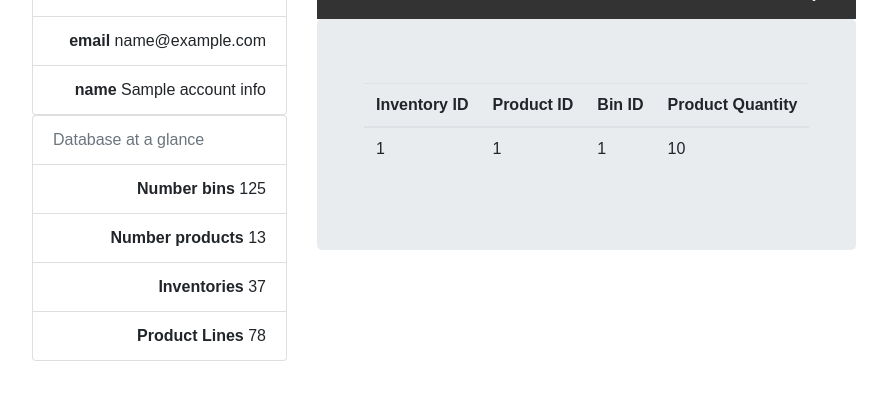
After one commit to zachoines/Warehouse-Management-System-, a Flask app: template app/templates/actions/inventory_view.html in a window 1280 px wide; the page is wider, and only the part inside the window is pictured. The commit adds this page. Shown: the part 389-800 px from the top of that part, without its empty margins (53-940 px from the left). Run offline with Flask 2, Linux system fonts and the light colour scheme; the visitor is signed in with stand-in values (Sample User, id 1); tables that the repository leaves empty hold one stand-in row (values such as "Sample post"); the template is opened without the code that fills it: most values are stand-ins (such as "Sample title", 1, 10 or a date in 2020); some libraries are stand-ins or nearby versions.

Commit message:
Added full create, edit, delete, and view of inventory items.

```diff
--- a/MySQL Scripts/Inventory.sql
+++ b/MySQL Scripts/Inventory.sql
@@ -4,5 +4,9 @@ CREATE TABLE `WMS`.`_inventory` (
 	`ProductID` BIGINT NOT NULL,
 	`QTY` BIGINT NOT NULL,
   PRIMARY KEY (`InventoryID`),
-  FOREIGN KEY (`ProductID`) REFERENCES `_product`(`ProductID`),
-  FOREIGN KEY (`BinID`) REFERENCES `_bins`(`BinID`));
+  FOREIGN KEY (`ProductID`)
+	REFERENCES `_product`(`ProductID`)
+    ON UPDATE CASCADE ON DELETE RESTRICT,
+  FOREIGN KEY (`BinID`)
+	REFERENCES `_bins`(`BinID`)
+    ON UPDATE CASCADE ON DELETE RESTRICT);
--- /dev/null
+++ b/MySQL Scripts/test_inventory_update.sql
@@ -0,0 +1,4 @@
+
+
+IF @@ROWCOUNT=0
+	INSERT INTO `wms`.`_inventory`( `ProductID`, `BinID`, `QTY`) VALUES ('1','2','3')
--- /dev/null
+++ b/MySQL Scripts/update_Inventory_prodcedure.sql
@@ -0,0 +1,9 @@
+CREATE PROCEDURE updateInventory()
+DELIMITER //
+	BEGIN
+        UPDATE `wms`.`_inventory` SET `QTY` = '1989-08-31' WHERE  (`BinID` = '1989-08-31', `ProductID` = '1989-08-31'))
+		IF @@ROWCOUNT=0
+			INSERT INTO `wms`.`_inventory`( `ProductID`, `BinID`, `QTY`) VALUES ('1','2','3')
+		END IF
+	END //
+DELIMITER ;
--- a/app/routes.py
+++ b/app/routes.py
@@ -182,27 +182,27 @@ def itemAction(item_type, action_type):
                 print(item)
                 items.append(OrderLine(*item))
 
-            return render_template('actions/order_line_view.html', products=items, itemType=item_type, accountInfo = { "name" : session['user name'], "email" : session['user email'] })
+            return render_template('actions/inventory_view.html', products=items, itemType=item_type, accountInfo = { "name" : session['user name'], "email" : session['user email'] })
 
     elif item_type == 'inventory':
         if action_type == 'create':
-            return render_template('actions/product_create.html', itemType = item_type, actionType = action_type, accountInfo = { "name" : session['user name'], "email" : session['user email'] })
+            print("here we are")
+            return render_template('actions/inventory_create.html', itemType = item_type, actionType = action_type, accountInfo = { "name" : session['user name'], "email" : session['user email'] })
 
         elif action_type == 'edit':
-            return render_template('actions/product_edit.html', itemType = item_type, actionType = action_type, accountInfo = { "name" : session['user name'], "email" : session['user email'] })
+            return render_template('actions/inventory_edit.html', itemType = item_type, actionType = action_type, accountInfo = { "name" : session['user name'], "email" : session['user email'] })
 
         elif action_type == 'delete':
-            return render_template('actions/product_delete.html', itemType = item_type, actionType = action_type, accountInfo = { "name" : session['user name'], "email" : session['user email'] })
+            return render_template('actions/inventory_delete.html', itemType = item_type, actionType = action_type, accountInfo = { "name" : session['user name'], "email" : session['user email'] })
 
         elif action_type == 'view':
-
             cur = mysql.connection.cursor()
-            cur.execute("SELECT * FROM `wms`.`_product`")
+            cur.execute("SELECT * FROM `wms`.`_inventory`")
             response = cur.fetchall()
             for item in response:
-                items.append(Product(*item))
+                items.append(Inventory(*item))
 
-            return render_template('actions/product_view.html', products=items, itemType=item_type, accountInfo = { "name" : session['user name'], "email" : session['user email'] })
+            return render_template('actions/inventory_view.html', products=items, itemType=item_type, accountInfo = { "name" : session['user name'], "email" : session['user email'] })
     return render_template('actions/product_view.html', products=items, itemType=item_type, accountInfo = { "name" : session['user name'], "email" : session['user email'] })
 
 # Functions for inventory event interception
@@ -364,7 +364,7 @@ def binEdit():
 
     if BinID and BinName:
         cur = mysql.connection.cursor()
-        cur.execute("UPDATE `wms`.`_bins` SET `BinName` = (%s) WHERE `BinID` = (%s)", (BinID, BinName))
+        cur.execute("UPDATE `wms`.`_bins` SET `BinName` = (%s) WHERE `BinID` = (%s)", (BinName, BinID))
         mysql.connection.commit()
         cur.close()
 
@@ -382,3 +382,64 @@ def binDelete():
         cur.close()
 
     return redirect(url_for("index"))
+
+
+@app.route('/item_management/inventory/create/execute', methods = ['POST'])
+def inventoryCreate():
+
+    BinID = request.form.get('BinID')
+    ProductID = request.form.get('ProductID')
+    QTY = request.form.get('QTY')
+
+    if ProductID and BinID and QTY:
+
+
+        try:
+
+            # Check to see if this pair is already in the system
+            cur = mysql.connection.cursor()
+            response = cur.execute("UPDATE `wms`.`_inventory` SET `QTY` = (%s) WHERE  (`BinID` = (%s) AND `ProductID` = (%s))", (QTY, BinID, ProductID))
+
+            if not response:
+                cur.execute("INSERT INTO `wms`.`_inventory`( `ProductID`, `BinID`, `QTY`) VALUES (%s, %s, %s)", (BinID, ProductID, QTY))
+            # cur.execute("UPDATE `wms`.`_inventory` SET `QTY` = (%s) WHERE  (`BinID` = (%s) AND `ProductID` = (%s))", (QTY, BinID, ProductID))
+            # cur.execute("SELECT * FROM `wms`.`_inventory` WHERE (`BinID` = %s AND `ProductID` = %s)", (BinID, ProductID))
+            # response = cur.fetchall()
+
+            # if response:
+            #     cur.execute("DELETE FROM `wms`.`_inventory` WHERE (`BinID` = %s AND `ProductID` = %s)", (BinID, ProductID))
+            #     cur.execute("INSERT INTO `wms`.`_inventory`( `ProductID`, `BinID`, `QTY`) VALUES (%s, %s, %s)", (BinID, ProductID, QTY))
+
+        except:
+            print("Error: No such product id or bin id in database")
+
+        mysql.connection.commit()
+        cur.close()
+
+    return redirect(url_for("index"))
+
+@app.route('/item_management/inventory/edit/execute', methods = ['POST'])
+def inventoryEdit():
+    InventoryID = request.form.get('InventoryID')
+    QTY = request.form.get('QTY')
+
+    if InventoryID and QTY:
+        cur = mysql.connection.cursor()
+        cur.execute("UPDATE `wms`.`_inventory` SET `QTY` = (%s) WHERE `InventoryID` = (%s)", (QTY, InventoryID))
+        mysql.connection.commit()
+        cur.close()
+
+    return redirect(url_for("index"))
+
+@app.route('/item_management/inventory/delete/execute', methods = ['POST'])
+def inventoryDelete():
+    InventoryID = request.form.get('InventoryID')
+
+    if InventoryID:
+
+        cur = mysql.connection.cursor()
+        cur.execute("DELETE FROM `wms`.`_inventory` WHERE `InventoryID` = %s", [InventoryID])
+        mysql.connection.commit()
+        cur.close()
+
+    return redirect(url_for("index"))
--- a/app/templates/account_management.html
+++ b/app/templates/account_management.html
@@ -146,10 +146,10 @@
               <div class="subnavc">
                 <button class="subnavcbtn">Inventory <i class="fa fa-caret-down"></i></button>
                 <div class="subnavc-content">
-                  <a href="/item_management/iventory/view/">View</a>
-                  <a href="/item_management/iventory/create/">Create</a>
-                  <a href="/item_management/iventory/edit/">Edit</a>
-                  <a href="/item_management/iventory/delete/">Delete</a>
+                  <a href="/item_management/inventory/view/">View</a>
+                  <a href="/item_management/inventory/create/">Create</a>
+                  <a href="/item_management/inventory/edit/">Edit</a>
+                  <a href="/item_management/inventory/delete/">Delete</a>
                 </div>
               </div>
             </div>
--- /dev/null
+++ b/app/templates/actions/inventory_view.html
@@ -0,0 +1,24 @@
+{% extends "action_select.html" %}
+{% block actionnav %}
+
+<table class="table table-hover">
+    <thead>
+      <tr>
+        <th>Inventory ID</th>
+        <th>Product ID</th>
+        <th>Bin ID</th>
+        <th>Product Quantity</th>
+      </tr>
+    </thead>
+    <tbody id="items">
+      {% for inventory in products %}
+          <tr>
+              <td>{{ inventory.InventoryID }}</td>
+              <td>{{ inventory.ProductID }}</td>
+              <td>{{ inventory.BinID }}</td>
+              <td>{{ inventory.QTY }}</td>
+          </tr>
+      {% endfor %}
+    </tbody>
+  </table>
+  {% endblock %}
--- a/app/templates/actions/order_line_delete.html
+++ b/app/templates/actions/order_line_delete.html
@@ -6,7 +6,7 @@
     <div class="form-row">
 
         <div class="form-group col-md-6">
-            <label for="sku" >Order Line ID</label>
+            <label for="OrderLineID" >Order Line ID</label>
             <input type="text" class="form-control" id="OrderLineID" name = "OrderLineID" placeholder="Enter order line id">
         </div>
 
```
Also changed, not shown: app/templates/actions/inventory_create.html (added, +26 -0 lines), app/templates/actions/inventory_delete.html (added, +19 -0 lines), app/templates/actions/inventory_edit.html (added, +21 -0 lines).
